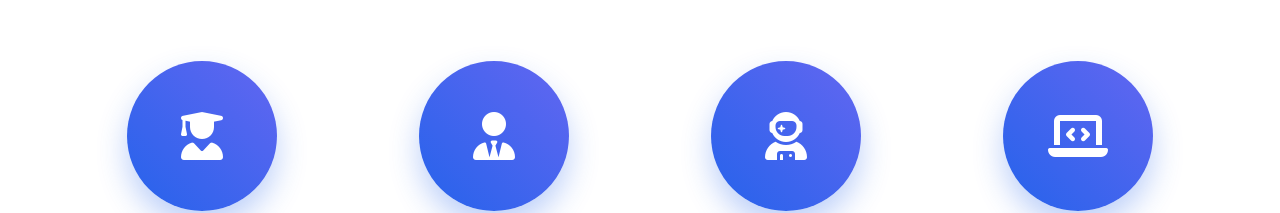
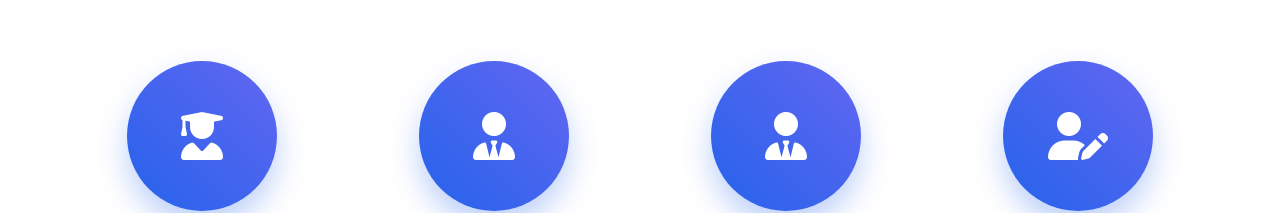
Before and after one commit to willschang/sensewebsite, a plain HTML site: page index.html in a window 1280 px wide. Shown: the part 2430-2643 px from the top of the page. Drawn offline with Linux system fonts and the light colour scheme.

Commit message:
Update team member icons in index.html

```diff
--- a/index.html
+++ b/index.html
@@ -732,7 +732,7 @@
                 </div>
                 <div class="team-member animate-on-scroll">
                     <div class="member-avatar">
-                        <i class="fas fa-user-astronaut"></i>
+                        <i class="fas fa-user-tie"></i>
                     </div>
                     <h3>叶博士</h3>
                     <p>自然语言处理专家</p>
@@ -743,7 +743,7 @@
                 </div>
                 <div class="team-member animate-on-scroll">
                     <div class="member-avatar">
-                        <i class="fas fa-laptop-code"></i>
+                        <i class="fas fa-user-edit"></i>
                     </div>
                     <h3>吴总监</h3>
                     <p>系统架构师</p>
```
